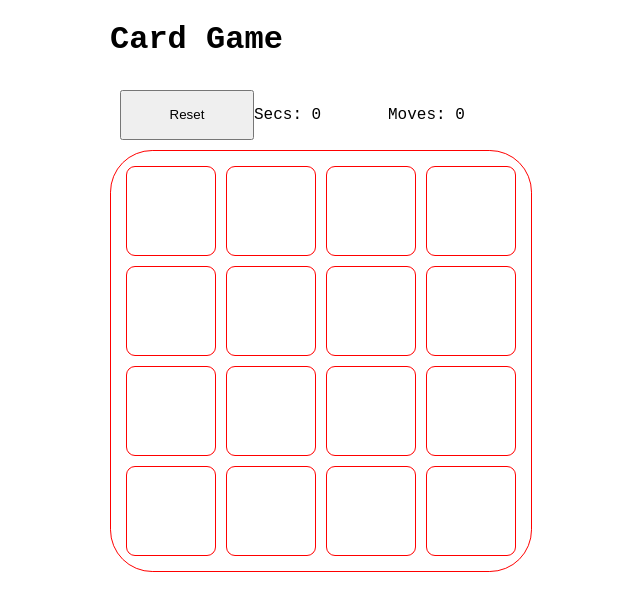
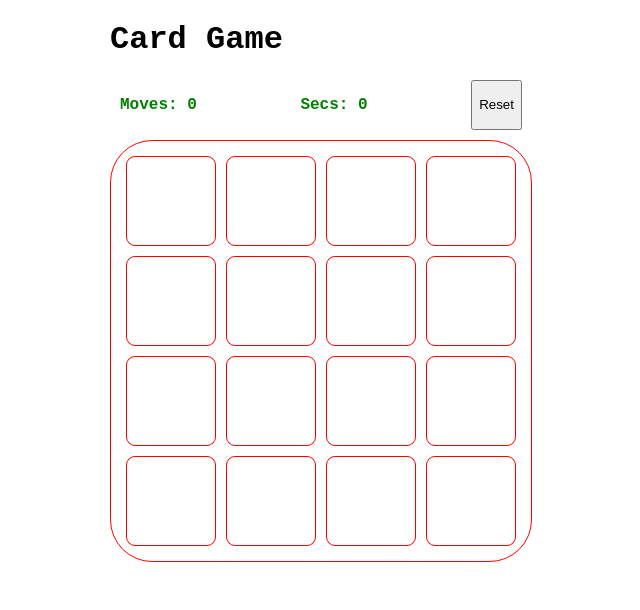
Before and after one commit to MagicMart/card-game-angular, an Angular app: page / in a window 1280 px wide. Shown: the top 610 px of the page, without its empty margins (319-959 px from the left). Built offline with nearby package versions, Linux system fonts and the light colour scheme.

Commit message:
update score-panel css

```diff
--- a/src/app/card-container/card-container.component.css
+++ b/src/app/card-container/card-container.component.css
@@ -10,19 +10,14 @@
 }
 
 .score-panel {
-  display: grid;
-  grid-template-columns: repeat(3, 1fr);
+  display: flex;
   justify-content: space-between;
-  height: fit-content;
-  padding: 10px;
+  margin: 10px;
 }
 
-.score-panel p {
-  padding: 0;
-}
-
-.score-panel button {
-  padding: 0;
+p {
+  color: green;
+  font-weight: bolder;
 }
 
 .done {
--- a/src/app/card-container/card-container.component.html
+++ b/src/app/card-container/card-container.component.html
@@ -1,7 +1,7 @@
 <div class="score-panel">
+  <p>Moves: {{ moves }}</p>
+  <p>Secs: {{ tick }}</p>
   <button (click)="reset()">Reset</button>
-  <p>Secs: {{ tick }}</p>
-  <p>Moves: {{ moves }}</p>
 </div>
 
 <div class="card-container">
```
